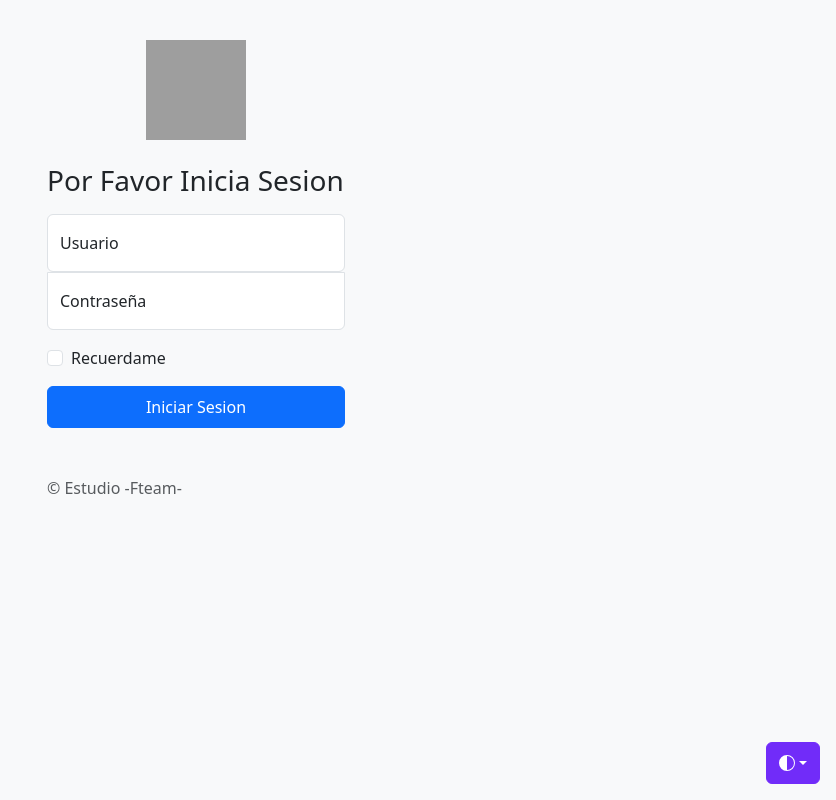
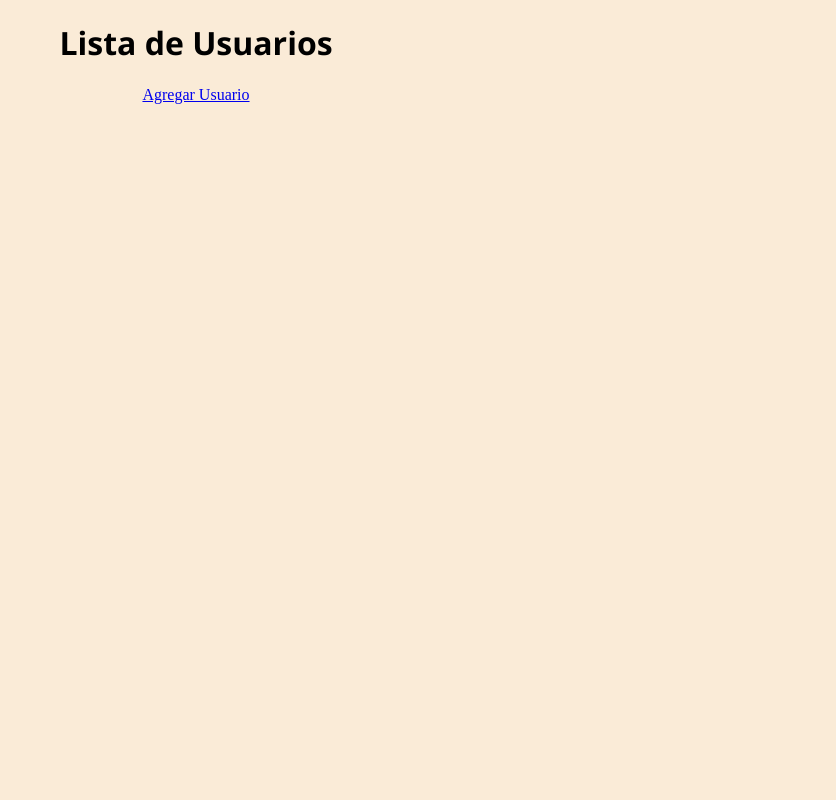
Before and after one commit to gavi2004/tarea_programacion, a Flask app: page / in a window 1280 px wide. Shown: the whole page, without its empty margins (444-1280 px from the left). Run offline with Flask 3, Linux system fonts and the light colour scheme; data that the repository does not hold is empty; some libraries are stand-ins or nearby versions; grey boxes are pictures that could not be loaded.

Commit message:
Terminado

```diff
--- a/App/Static/CSS/login.css
+++ /dev/null
@@ -1,28 +0,0 @@
-body {
-  height: 100%;
-}
-
-.form-signin {
-  max-width: 330px;
-  padding: 1rem;
-}
-
-.form-signin .form-floating:focus-within {
-  z-index: 2;
-}
-
-.form-signin input[type="email"] {
-  margin-bottom: -1px;
-  border-bottom-right-radius: 0;
-  border-bottom-left-radius: 0;
-}
-
-.form-signin input[type="password"] {
-  margin-bottom: 10px;
-  border-top-left-radius: 0;
-  border-top-right-radius: 0;
-}
-
-.logazo{
-  text-align: center;
-}
--- a/App/Static/CSS/style.css
+++ b/App/Static/CSS/style.css
@@ -1,5 +1,5 @@
 body{
-    background-color: gray;
+    background-color: antiquewhite;
 }
 
 h1{
@@ -10,10 +10,14 @@ h1{
     text-align: center;
 }
 
-.loginazo{
+.formulario{
     text-align: center;
-    background-color: thistle;
-    margin: 5rem;
-    padding: 5rem;
-    border: 5rem;
 }
+
+.Editar{
+    text-align: center;
+}
+
+.añadir{
+    text-align: center;
+}
--- a/App/app.py
+++ b/App/app.py
@@ -13,18 +13,6 @@ mysql = MySQL(app)
 with app.app_context():
     cur = mysql.connection.cursor()
     cur.execute('''
-            CREATE TABLE IF NOT EXISTS admin (
-                   id INT AUTO_INCREMENT PRIMARY KEY,
-                   nombre VARCHAR(100) NOT NULL,
-                   password VARCHAR(100) NOT NULL
-            )
-                   ''')
-    mysql.connection.commit()
-    cur.close()
-
-with app.app_context():
-    cur = mysql.connection.cursor()
-    cur.execute('''
         CREATE TABLE IF NOT EXISTS usuarios (
             id INT AUTO_INCREMENT PRIMARY KEY,
             nombre VARCHAR(100) NOT NULL,
@@ -35,25 +23,8 @@ with app.app_context():
     mysql.connection.commit()
     cur.close()
 
+
 @app.route('/')
-def administrador():
-    cur = mysql.connection.cursor()
-    cur.execute('SELECT * FROM admin')
-    admin = cur.fetchall()
-    cur.close()
-    return render_template('sesion.html', admin=admin)
-def validar():
-    if request.method == 'GET':
-        usuario = request.form['admin']
-        password = request.form['pase_admin']
-        cur = mysql.connection.cursor()
-        cur.execute('SELECT * FROM admin WHERE nombre = %s AND password = %s', (usuario, password))
-        cur.fetchall()
-        cur.close()
-        return redirect(url_for('index'))
-    return render_template('sesion.html')
-
-@app.route('/index')
 def index():
     cur = mysql.connection.cursor()
     cur.execute('SELECT * FROM usuarios')
--- a/App/templates/Index.html
+++ b/App/templates/Index.html
@@ -5,6 +5,7 @@
     <title>Usuarios</title>
   </head>
     <body>
+     <form class="formulario">
         <h1>Lista de Usuarios</h1>
           <ul>
           {% for usuario in usuarios %}
@@ -21,15 +22,14 @@
             <br>
             <form
               action="{{ url_for('delete_user', user_id=usuario[0]) }}"
-          method="post"
-        >
+              method="post">
               <button type="submit">Eliminar</button>
-        </form>
         <br>
         <br>
       </li>
       {% endfor %}
     </ul>
     <a href="{{ url_for('add_user') }}">Agregar Usuario</a>
+    </form>
   </body>
 </html>
--- a/App/templates/edit.html
+++ b/App/templates/edit.html
@@ -7,8 +7,8 @@
     <title>Editar Usuario</title>
   </head>
   <body>
-    <h1>Editar Usuario</h1>
-    <form method="post">
+    <form method="post" class="Editar">
+      <h1>Editar Usuario</h1>
       <label>Nombre:</label>
       <input type="text" name="nombre" value="{{ user[1] }}" required />
       <br>
@@ -24,7 +24,7 @@
       <button type="submit">Guardar</button>
       <br>
       <br>
+    <a href="{{ url_for('index') }}">Volver a la lista</a>
     </form>
-    <a href="{{ url_for('index') }}">Volver a la lista</a>
   </body>
 </html>
--- a/App/templates/sesion.html
+++ /dev/null
@@ -1,191 +0,0 @@
-<!doctype html>
-<html lang="en" data-bs-theme="auto">
-  <head><script src="/docs/5.3/assets/js/color-modes.js"></script>
-
-    <meta charset="utf-8">
-    <meta name="viewport" content="width=device-width, initial-scale=1">
-    <meta name="description" content="">
-    <meta name="author" content="Mark Otto, Jacob Thornton, and Bootstrap contributors">
-    <meta name="generator" content="Hugo 0.112.5">
-    <title>Iniciar Sesion</title>
-
-    <link href="https://cdn.jsdelivr.net/npm/bootstrap@5.3.0/dist/css/bootstrap.min.css" rel="stylesheet" integrity="sha384-9ndCyUaIbzAi2FUVXJi0CjmCapSmO7SnpJef0486qhLnuZ2cdeRhO02iuK6FUUVM" crossorigin="anonymous">
-
-
-    <link rel="canonical" href="https://getbootstrap.com/docs/5.3/examples/sign-in/">
-
-
-<link href="/docs/5.3/dist/css/bootstrap.min.css" rel="stylesheet" integrity="sha384-9ndCyUaIbzAi2FUVXJi0CjmCapSmO7SnpJef0486qhLnuZ2cdeRhO02iuK6FUUVM" crossorigin="anonymous">
-
-    <!-- Favicons -->
-<link rel="apple-touch-icon" href="/docs/5.3/assets/img/favicons/apple-touch-icon.png" sizes="180x180">
-<link rel="icon" href="/docs/5.3/assets/img/favicons/favicon-32x32.png" sizes="32x32" type="image/png">
-<link rel="icon" href="/docs/5.3/assets/img/favicons/favicon-16x16.png" sizes="16x16" type="image/png">
-<link rel="manifest" href="/docs/5.3/assets/img/favicons/manifest.json">
-<link rel="mask-icon" href="/docs/5.3/assets/img/favicons/safari-pinned-tab.svg" color="#712cf9">
-<link rel="icon" href="/docs/5.3/assets/img/favicons/favicon.ico">
-<meta name="theme-color" content="#712cf9">
-
-
-    <style>
-      .bd-placeholder-img {
-        font-size: 1.125rem;
-        text-anchor: middle;
-        -webkit-user-select: none;
-        -moz-user-select: none;
-        user-select: none;
-      }
-
-      @media (min-width: 768px) {
-        .bd-placeholder-img-lg {
-          font-size: 3.5rem;
-        }
-      }
-
-      .b-example-divider {
-        width: 100%;
-        height: 3rem;
-        background-color: rgba(0, 0, 0, .1);
-        border: solid rgba(0, 0, 0, .15);
-        border-width: 1px 0;
-        box-shadow: inset 0 .5em 1.5em rgba(0, 0, 0, .1), inset 0 .125em .5em rgba(0, 0, 0, .15);
-      }
-
-      .b-example-vr {
-        flex-shrink: 0;
-        width: 1.5rem;
-        height: 100vh;
-      }
-
-      .bi {
-        vertical-align: -.125em;
-        fill: currentColor;
-      }
-
-      .nav-scroller {
-        position: relative;
-        z-index: 2;
-        height: 2.75rem;
-        overflow-y: hidden;
-      }
-
-      .nav-scroller .nav {
-        display: flex;
-        flex-wrap: nowrap;
-        padding-bottom: 1rem;
-        margin-top: -1px;
-        overflow-x: auto;
-        text-align: center;
-        white-space: nowrap;
-        -webkit-overflow-scrolling: touch;
-      }
-
-      .btn-bd-primary {
-        --bd-violet-bg: #712cf9;
-        --bd-violet-rgb: 112.520718, 44.062154, 249.437846;
-
-        --bs-btn-font-weight: 600;
-        --bs-btn-color: var(--bs-white);
-        --bs-btn-bg: var(--bd-violet-bg);
-        --bs-btn-border-color: var(--bd-violet-bg);
-        --bs-btn-hover-color: var(--bs-white);
-        --bs-btn-hover-bg: #6528e0;
-        --bs-btn-hover-border-color: #6528e0;
-        --bs-btn-focus-shadow-rgb: var(--bd-violet-rgb);
-        --bs-btn-active-color: var(--bs-btn-hover-color);
-        --bs-btn-active-bg: #5a23c8;
-        --bs-btn-active-border-color: #5a23c8;
-      }
-      .bd-mode-toggle {
-        z-index: 1500;
-      }
-    </style>
-
-
-    <!-- Custom styles for this template -->
-    <link rel="stylesheet" href="{{url_for('static', filename = 'css/login.css')}}">
-
-
-  </head>
-  <body class="d-flex align-items-center py-4 bg-body-tertiary">
-    <svg xmlns="http://www.w3.org/2000/svg" style="display: none;">
-      <symbol id="check2" viewBox="0 0 16 16">
-        <path d="M13.854 3.646a.5.5 0 0 1 0 .708l-7 7a.5.5 0 0 1-.708 0l-3.5-3.5a.5.5 0 1 1 .708-.708L6.5 10.293l6.646-6.647a.5.5 0 0 1 .708 0z"/>
-      </symbol>
-      <symbol id="circle-half" viewBox="0 0 16 16">
-        <path d="M8 15A7 7 0 1 0 8 1v14zm0 1A8 8 0 1 1 8 0a8 8 0 0 1 0 16z"/>
-      </symbol>
-      <symbol id="moon-stars-fill" viewBox="0 0 16 16">
-        <path d="M6 .278a.768.768 0 0 1 .08.858 7.208 7.208 0 0 0-.878 3.46c0 4.021 3.278 7.277 7.318 7.277.527 0 1.04-.055 1.533-.16a.787.787 0 0 1 .81.316.733.733 0 0 1-.031.893A8.349 8.349 0 0 1 8.344 16C3.734 16 0 12.286 0 7.71 0 4.266 2.114 1.312 5.124.06A.752.752 0 0 1 6 .278z"/>
-        <path d="M10.794 3.148a.217.217 0 0 1 .412 0l.387 1.162c.173.518.579.924 1.097 1.097l1.162.387a.217.217 0 0 1 0 .412l-1.162.387a1.734 1.734 0 0 0-1.097 1.097l-.387 1.162a.217.217 0 0 1-.412 0l-.387-1.162A1.734 1.734 0 0 0 9.31 6.593l-1.162-.387a.217.217 0 0 1 0-.412l1.162-.387a1.734 1.734 0 0 0 1.097-1.097l.387-1.162zM13.863.099a.145.145 0 0 1 .274 0l.258.774c.115.346.386.617.732.732l.774.258a.145.145 0 0 1 0 .274l-.774.258a1.156 1.156 0 0 0-.732.732l-.258.774a.145.145 0 0 1-.274 0l-.258-.774a1.156 1.156 0 0 0-.732-.732l-.774-.258a.145.145 0 0 1 0-.274l.774-.258c.346-.115.617-.386.732-.732L13.863.1z"/>
-      </symbol>
-      <symbol id="sun-fill" viewBox="0 0 16 16">
-        <path d="M8 12a4 4 0 1 0 0-8 4 4 0 0 0 0 8zM8 0a.5.5 0 0 1 .5.5v2a.5.5 0 0 1-1 0v-2A.5.5 0 0 1 8 0zm0 13a.5.5 0 0 1 .5.5v2a.5.5 0 0 1-1 0v-2A.5.5 0 0 1 8 13zm8-5a.5.5 0 0 1-.5.5h-2a.5.5 0 0 1 0-1h2a.5.5 0 0 1 .5.5zM3 8a.5.5 0 0 1-.5.5h-2a.5.5 0 0 1 0-1h2A.5.5 0 0 1 3 8zm10.657-5.657a.5.5 0 0 1 0 .707l-1.414 1.415a.5.5 0 1 1-.707-.708l1.414-1.414a.5.5 0 0 1 .707 0zm-9.193 9.193a.5.5 0 0 1 0 .707L3.05 13.657a.5.5 0 0 1-.707-.707l1.414-1.414a.5.5 0 0 1 .707 0zm9.193 2.121a.5.5 0 0 1-.707 0l-1.414-1.414a.5.5 0 0 1 .707-.707l1.414 1.414a.5.5 0 0 1 0 .707zM4.464 4.465a.5.5 0 0 1-.707 0L2.343 3.05a.5.5 0 1 1 .707-.707l1.414 1.414a.5.5 0 0 1 0 .708z"/>
-      </symbol>
-    </svg>
-
-    <div class="dropdown position-fixed bottom-0 end-0 mb-3 me-3 bd-mode-toggle">
-      <button class="btn btn-bd-primary py-2 dropdown-toggle d-flex align-items-center"
-              id="bd-theme"
-              type="button"
-              aria-expanded="false"
-              data-bs-toggle="dropdown"
-              aria-label="Toggle theme (auto)">
-        <svg class="bi my-1 theme-icon-active" width="1em" height="1em"><use href="#circle-half"></use></svg>
-        <span class="visually-hidden" id="bd-theme-text">Toggle theme</span>
-      </button>
-      <ul class="dropdown-menu dropdown-menu-end shadow" aria-labelledby="bd-theme-text">
-        <li>
-          <button type="button" class="dropdown-item d-flex align-items-center" data-bs-theme-value="light" aria-pressed="false">
-            <svg class="bi me-2 opacity-50 theme-icon" width="1em" height="1em"><use href="#sun-fill"></use></svg>
-            Light
-            <svg class="bi ms-auto d-none" width="1em" height="1em"><use href="#check2"></use></svg>
-          </button>
-        </li>
-        <li>
-          <button type="button" class="dropdown-item d-flex align-items-center" data-bs-theme-value="dark" aria-pressed="false">
-            <svg class="bi me-2 opacity-50 theme-icon" width="1em" height="1em"><use href="#moon-stars-fill"></use></svg>
-            Dark
-            <svg class="bi ms-auto d-none" width="1em" height="1em"><use href="#check2"></use></svg>
-          </button>
-        </li>
-        <li>
-          <button type="button" class="dropdown-item d-flex align-items-center active" data-bs-theme-value="auto" aria-pressed="true">
-            <svg class="bi me-2 opacity-50 theme-icon" width="1em" height="1em"><use href="#circle-half"></use></svg>
-            Auto
-            <svg class="bi ms-auto d-none" width="1em" height="1em"><use href="#check2"></use></svg>
-          </button>
-        </li>
-      </ul>
-    </div>
-
-
-<main class="form-signin w-100 m-auto">
-  <form action="Index.html"  method="get">
-    <section class="logazo">
-      <img class="mb-4" src="../static/imagen/logo.png" alt="" width="100" height="100">
-    </section>
-    <h1 class="h3 mb-3 fw-normal">Por Favor Inicia Sesion</h1>
-
-    <div class="form-floating">
-      <input type="text" class="form-control" name="admin" id="floatingInput" placeholder="user">
-      <label for="floatingInput">Usuario</label>
-    </div>
-    <div class="form-floating">
-      <input type="password" class="form-control" name="pase_admin" id="floatingPassword" placeholder="Password">
-      <label for="floatingPassword">Contraseña</label>
-    </div>
-    <div class="form-check text-start my-3">
-      <input class="form-check-input" type="checkbox" value="remember-me" id="flexCheckDefault">
-      <label class="form-check-label" for="flexCheckDefault">
-        Recuerdame
-      </label>
-    </div>
-    <button class="btn btn-primary w-100 py-2" type="submit">Iniciar Sesion</button>
-    <p class="mt-5 mb-3 text-body-secondary">&copy; Estudio -Fteam-</p>
-  </form>
-</main>
-<script src="/docs/5.3/dist/js/bootstrap.bundle.min.js" integrity="sha384-geWF76RCwLtnZ8qwWowPQNguL3RmwHVBC9FhGdlKrxdiJJigb/j/68SIy3Te4Bkz" crossorigin="anonymous"></script>
-
-    </body>
-</html>
```
Also changed, not shown: App/templates/add.html (+5 -4 lines), App/templates/login.html (deleted, +0 -31 lines). Lines whose indentation alone changed are shown as unchanged.
